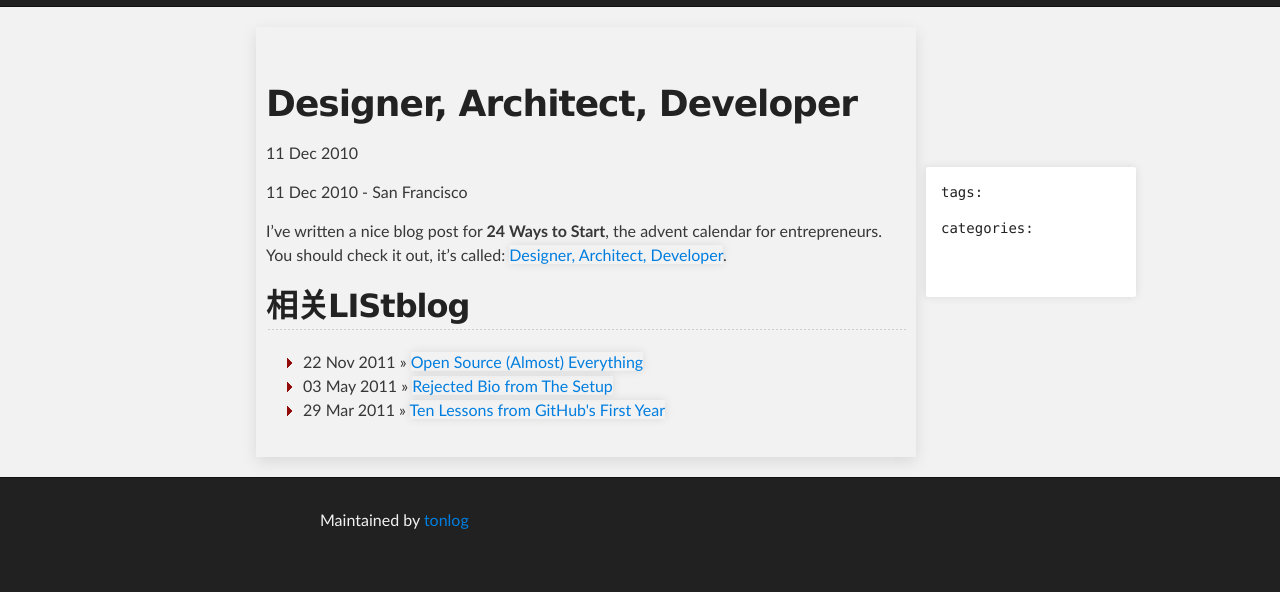
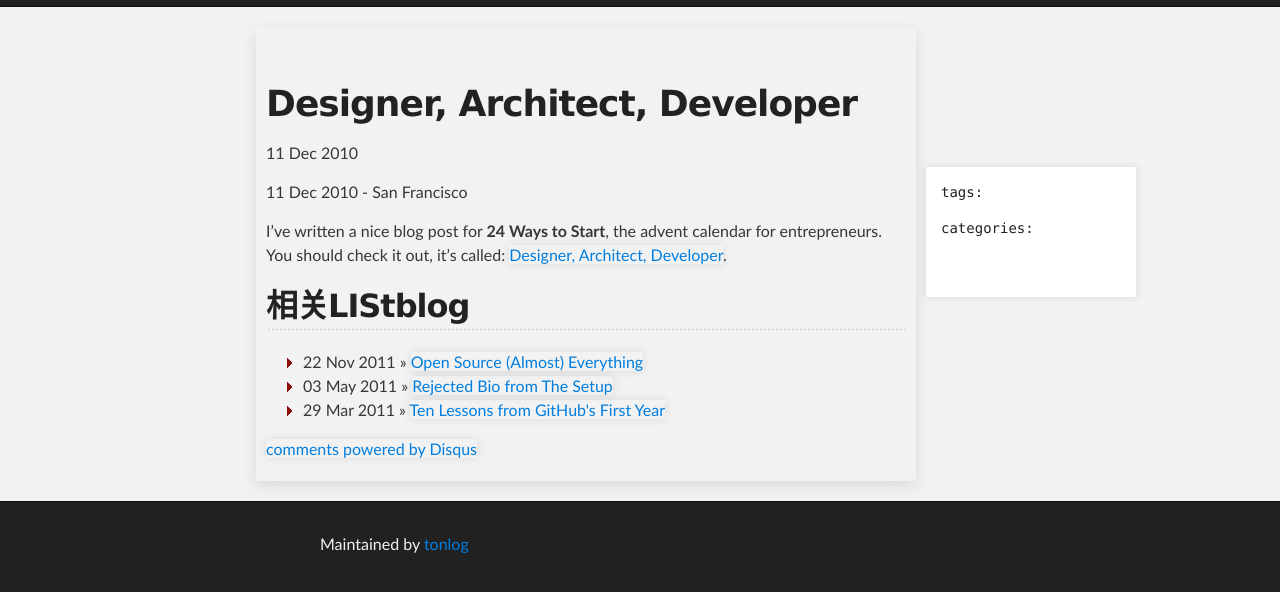
Before and after one commit to tonlog/tonlog.github.io, a Jekyll site: the page built from _posts/2010-12-11-designer-architect-developer.md, in a window 1280 px wide, cut to the strip 259-851 px from the top of the page. Built offline with Jekyll 4.4.1, drawn with Linux system fonts in a browser that asks for light colours; Markdown is read by kramdown in place of the engine named in the settings; comment, search, counter and statistics services are not loaded; some of the changed lines change nothing that is shown.

Commit message:
Update post.html

```diff
--- a/_layouts/post.html
+++ b/_layouts/post.html
@@ -28,3 +28,18 @@
     {% endfor %}
   </ul>
 </div>
+
+<div id="disqus_thread"></div>
+    <script type="text/javascript">
+        /* * * CONFIGURATION VARIABLES: EDIT BEFORE PASTING INTO YOUR WEBPAGE * * */
+        var disqus_shortname = 'tonlog'; // required: replace example with your forum shortname
+
+        /* * * DON'T EDIT BELOW THIS LINE * * */
+        (function() {
+            var dsq = document.createElement('script'); dsq.type = 'text/javascript'; dsq.async = true;
+            dsq.src = '//' + disqus_shortname + '.disqus.com/embed.js';
+            (document.getElementsByTagName('head')[0] || document.getElementsByTagName('body')[0]).appendChild(dsq);
+        })();
+    </script>
+    <noscript>Please enable JavaScript to view the <a href="http://disqus.com/?ref_noscript">comments powered by Disqus.</a></noscript>
+    <a href="http://disqus.com" class="dsq-brlink">comments powered by <span class="logo-disqus">Disqus</span></a>
```
